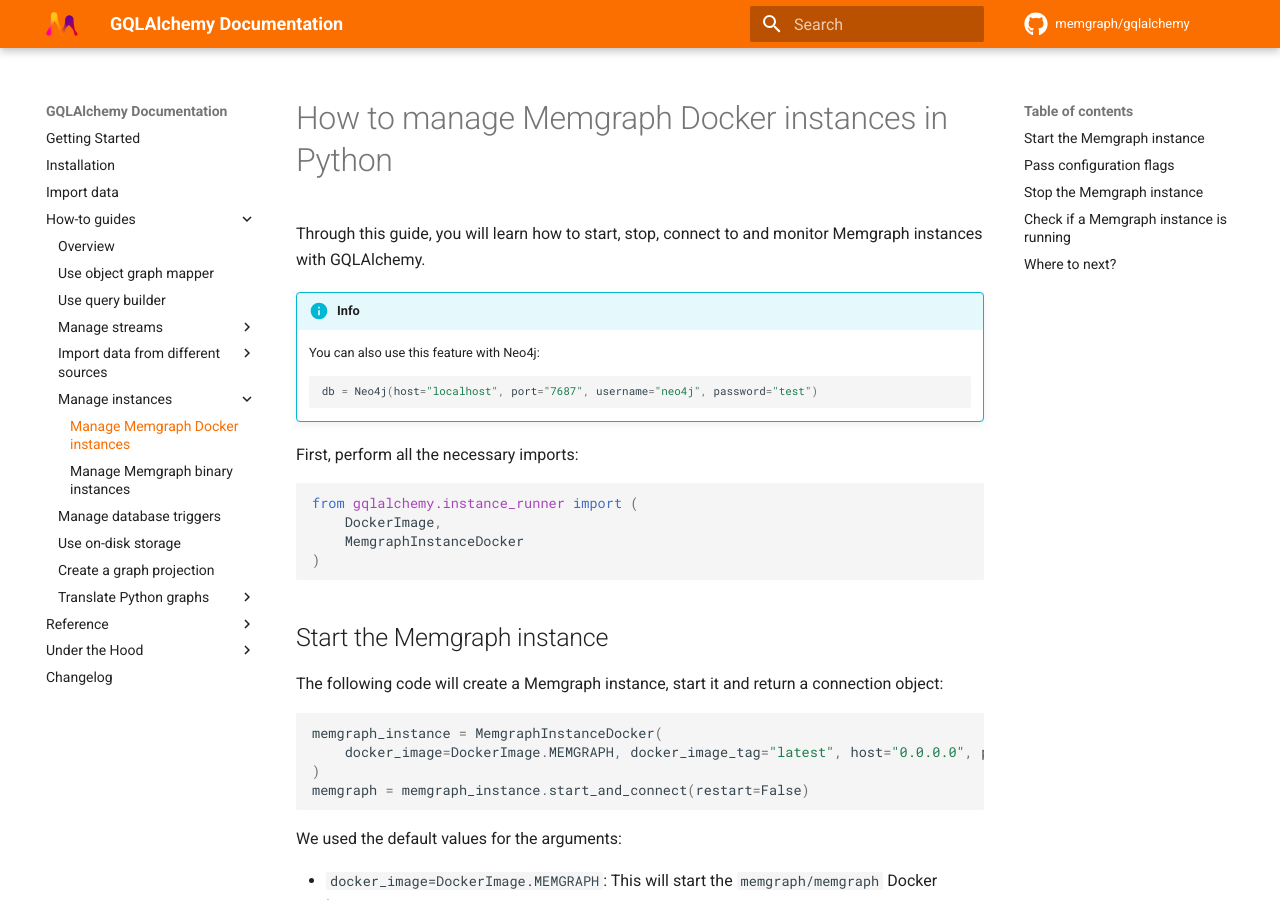
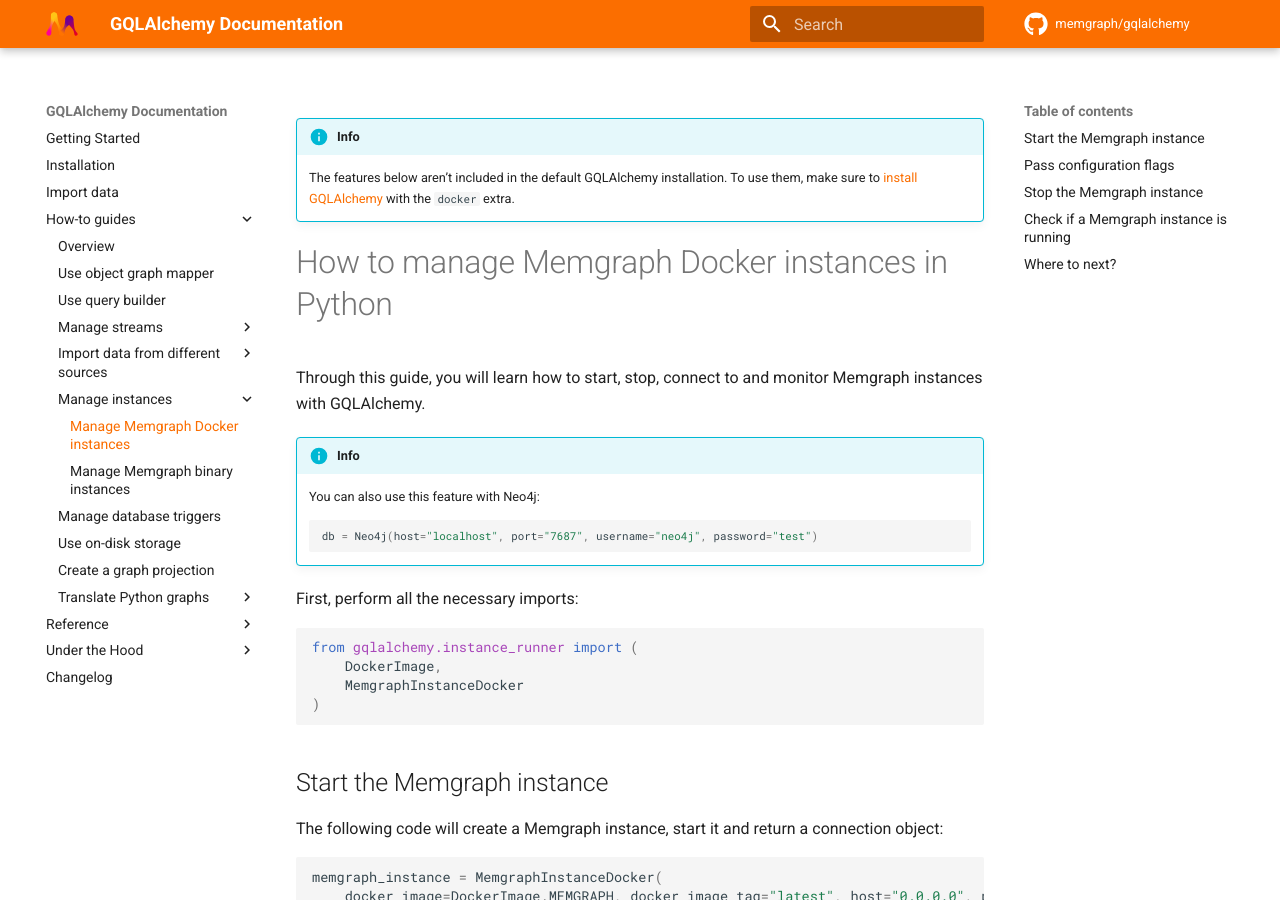
Before and after one commit to memgraph/gqlalchemy, an MkDocs documentation site: the page built from docs/how-to-guides/instance-runner/memgraph-docker-instance.md, in a window 1280 px wide and 900 px high. Built offline with MkDocs 1.6.1 and Material for MkDocs 9.7.7, drawn with Linux system fonts in a browser that asks for light colours; comment, search, counter and statistics services are not loaded.

Commit message:
Document that Docker is an optional dependency

```diff
--- a/docs/how-to-guides/instance-runner/memgraph-docker-instance.md
+++ b/docs/how-to-guides/instance-runner/memgraph-docker-instance.md
@@ -1,3 +1,6 @@
+!!! info
+    The features below aren’t included in the default GQLAlchemy installation. To use them, make sure to [install GQLAlchemy](../installation.md) with the `docker` extra.
+
 # How to manage Memgraph Docker instances in Python
 
 Through this guide, you will learn how to start, stop, connect to and monitor
```
Also changed, not shown: docs/how-to-guides/instance-runner/memgraph-binary-instance.md (+1 -1 lines), docs/how-to-guides/loaders/import-table-data-to-graph-database.md (+1 -1 lines), docs/how-to-guides/loaders/make-a-custom-file-system-importer.md (+1 -1 lines), docs/how-to-guides/overview.md (+1 -2 lines).
